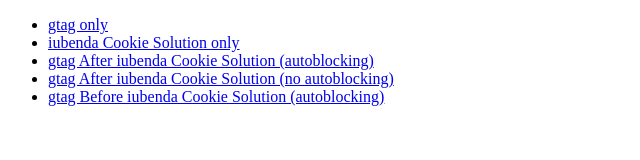
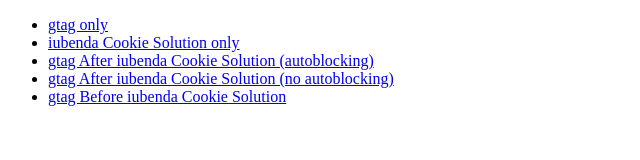
Before and after one commit to Vasile-Peste/GCM-Playground, a plain HTML site: page docs/index.html in a window 1280 px wide. Shown: the whole page, without its empty margins (0-640 px from the left). Drawn offline with Linux system fonts and the light colour scheme.

Commit message:
Add work in progress

```diff
--- a/docs/index.html
+++ b/docs/index.html
@@ -20,7 +20,7 @@
         <a href="./gtag_after_iubenda_cs_no_autoblocking.html">gtag After iubenda Cookie Solution (no autoblocking)</a>
     </li>
     <li>
-        <a href="./gtag_before_iubenda_cs.html">gtag Before iubenda Cookie Solution (autoblocking)</a>
+        <a href="./gtag_before_iubenda_cs.html">gtag Before iubenda Cookie Solution</a>
     </li>
 </ul>
 
```
